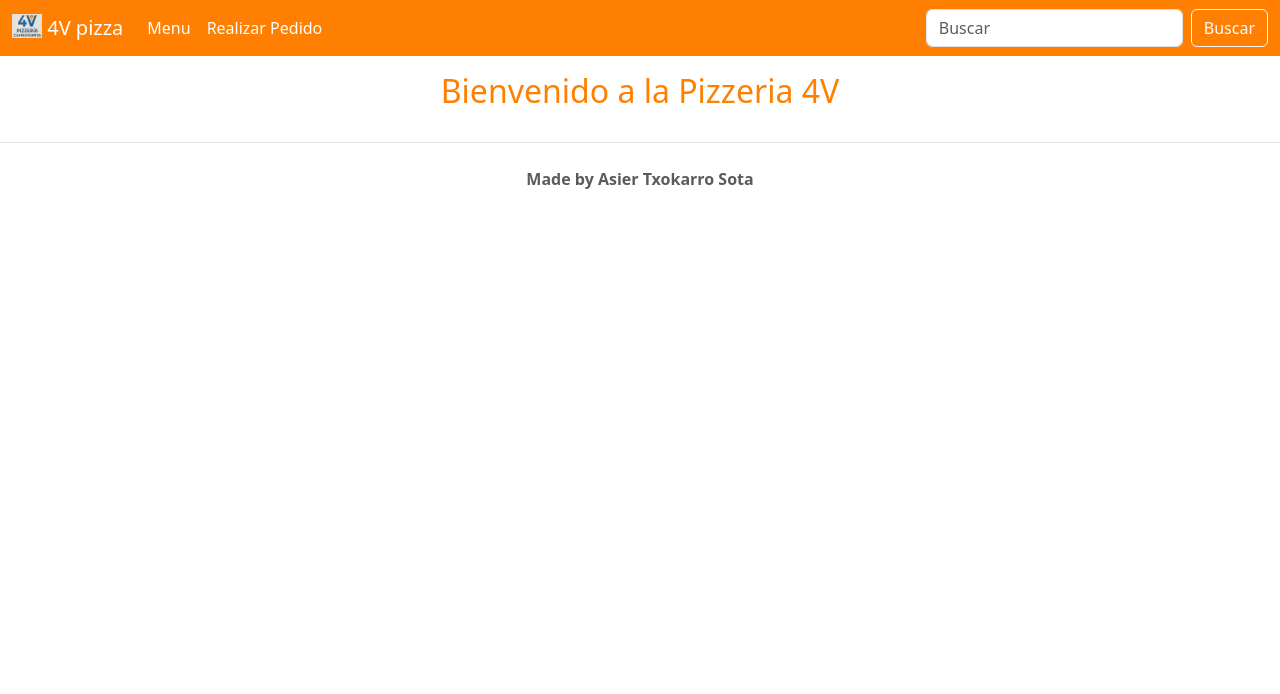
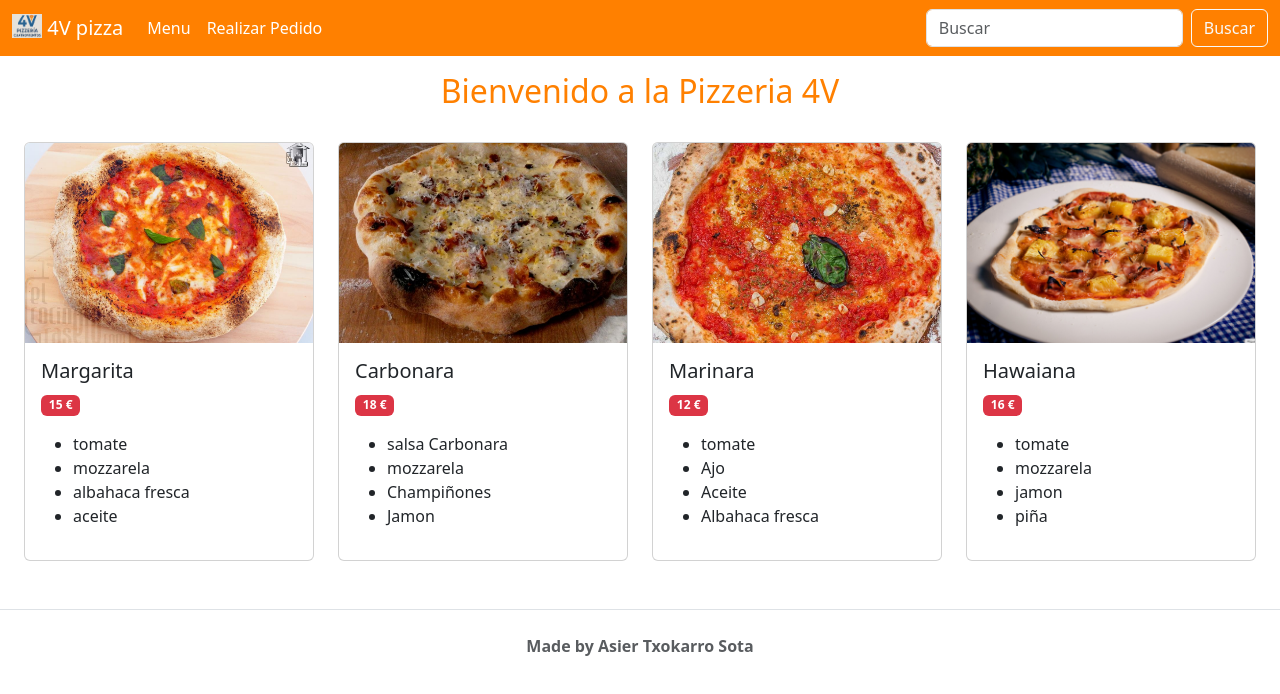
Before and after one commit to AsierTxokarro/PaginaPizza2, an Angular app: page / in a window 1280 px wide. Shown: the top 694 px of the page. Built offline with nearby package versions, Linux system fonts and the light colour scheme.

Commit message:
Router de la página de lista y arreglos de scss con las cards y las columnas

```diff
--- a/src/app/app.html
+++ b/src/app/app.html
@@ -1,3 +1,3 @@
-<app-navbar></app-navbar>
-<app-header></app-header>
+
+<router-outlet></router-outlet>
 <app-footer></app-footer>
--- a/src/app/app.routes.ts
+++ b/src/app/app.routes.ts
@@ -1,3 +1,6 @@
 import { Routes } from '@angular/router';
+import { ListaPizzas } from './lista-pizzas/lista-pizzas';
 
-export const routes: Routes = [];
+export const routes: Routes = [
+    {path: '', component: ListaPizzas}
+];
--- a/src/app/app.ts
+++ b/src/app/app.ts
@@ -5,7 +5,7 @@ import { Navbar } from './navbar/navbar';
 import { Footer } from './footer/footer';
 
 @Component({
-  imports: [RouterOutlet, Header, Navbar, Footer],
+  imports: [RouterOutlet, Footer],
   selector: 'app-root',
   styleUrl: './app.scss',
   templateUrl: './app.html',
--- a/src/app/card-pizza/card-pizza.html
+++ b/src/app/card-pizza/card-pizza.html
@@ -1,8 +1,8 @@
-<div class="card" style="width: 18rem;">
-  <img [src]="pizza().imagen" class="card-img-top" alt="pizza().name">
-  <div class="card-body">
+<div class="card h-100 w-100">
+  <img [src]="pizza().img" class="card-img-top imagenPizza" alt="pizza().name">
+  <div class="card-body d-flex flex-column">
     <h5 class="card-title">{{pizza().name}}</h5>
-    <p class="card-text"><span class="badge text-bg-danger">{{pizza().price}}</span></p>
+    <p class="card-text"><span class="badge text-bg-danger">{{pizza().price}} €</span></p>
     <ul>
         @for(ing of pizza().ingridients; track ing){
             <li>{{ing}}</li>
--- a/src/app/card-pizza/card-pizza.scss
+++ b/src/app/card-pizza/card-pizza.scss
@@ -0,0 +1,4 @@
+.imagenPizza{
+    height: 200px;
+    object-fit: cover;
+}
--- a/src/app/lista-pizzas/lista-pizzas.html
+++ b/src/app/lista-pizzas/lista-pizzas.html
@@ -1,5 +1,10 @@
-@for (pizza of listaPizzas; track pizza.id) {
 
-  <app-card-pizza [pizza]="pizza"></app-card-pizza>
+<app-navbar (listaFiltrada) = filtrarPizzas($event)></app-navbar>
+<app-header></app-header>
+<div class="row row-cols-1 row-cols-md-4 g-4 p-4">
+@for (pizza of pizzasFiltradas; track pizza.id) {
+
+<app-card-pizza [pizza]="pizza"></app-card-pizza>
 
 }
+</div>
--- a/src/app/lista-pizzas/lista-pizzas.ts
+++ b/src/app/lista-pizzas/lista-pizzas.ts
@@ -1,9 +1,11 @@
 import { Component } from '@angular/core';
 import { pizza } from '../card-pizza/pizza';
 import { CardPizza } from '../card-pizza/card-pizza';
+import { Navbar } from '../navbar/navbar';
+import { Header } from '../header/header';
 
 @Component({
-  imports: [CardPizza],
+  imports: [CardPizza, Navbar, Header],
   selector: 'app-lista-pizzas',
   styleUrl: './lista-pizzas.scss',
   templateUrl: './lista-pizzas.html',
@@ -27,7 +29,7 @@ export class ListaPizzas {
     {
        id: 3,
       name: 'Marinara',
-      price: 18,
+      price: 12,
       img: '/img/marinara.jpg',
       ingridients: ['tomate', 'Ajo', 'Aceite', 'Albahaca fresca']
     },
@@ -39,4 +41,13 @@ export class ListaPizzas {
       ingridients: ['tomate', 'mozzarela', 'jamon', 'piña']
     }
   ]
+  pizzasFiltradas = [...this.listaPizzas]; //operador de propagacion para crear una nueva lista con el contenido de la otra
+
+  filtrarPizzas(ingrediente: string) {
+  this.pizzasFiltradas = this.listaPizzas.filter(pizza =>
+    pizza.ingridients.some(ing =>
+      ing.toLowerCase().includes(ingrediente.toLowerCase())
+    )
+  );
 }
+}
--- a/src/app/navbar/navbar.html
+++ b/src/app/navbar/navbar.html
@@ -7,14 +7,14 @@
     <div class="collapse navbar-collapse" id="navbarSupportedContent">
       <ul class="navbar-nav me-auto mb-2 mb-lg-0">
         <li class="nav-item">
-          <a class="nav-link active" aria-current="page" href="#">Menu</a>
+          <a class="nav-link" routerlink="/">Menu</a>
         </li>
         <li class="nav-item">
           <a class="nav-link" href="#">Realizar Pedido</a>
         </li>
       </ul>
       <form class="d-flex" role="search">
-        <input class="form-control me-2" type="search" placeholder="Buscar" aria-label="Search"/>
+        <input class="form-control me-2" type="search" placeholder="Buscar" aria-label="Search" (input)="buscarIngrediente($any($event.target).value)">
         <button class="btn btn-outline-light" type="submit">Buscar</button>
       </form>
     </div>
--- a/src/app/navbar/navbar.ts
+++ b/src/app/navbar/navbar.ts
@@ -1,9 +1,16 @@
-import { Component } from '@angular/core';
+import { Component, output } from '@angular/core';
+import { RouterLink } from '@angular/router';
 
 @Component({
-  imports: [],
+  imports: [RouterLink],
   selector: 'app-navbar',
   styleUrl: './navbar.scss',
   templateUrl: './navbar.html',
 })
-export class Navbar {}
+export class Navbar {
+  listaFiltrada = output<string>();
+
+  buscarIngrediente(ingrediente: string) {
+  this.listaFiltrada.emit(ingrediente);
+}
+}
```
